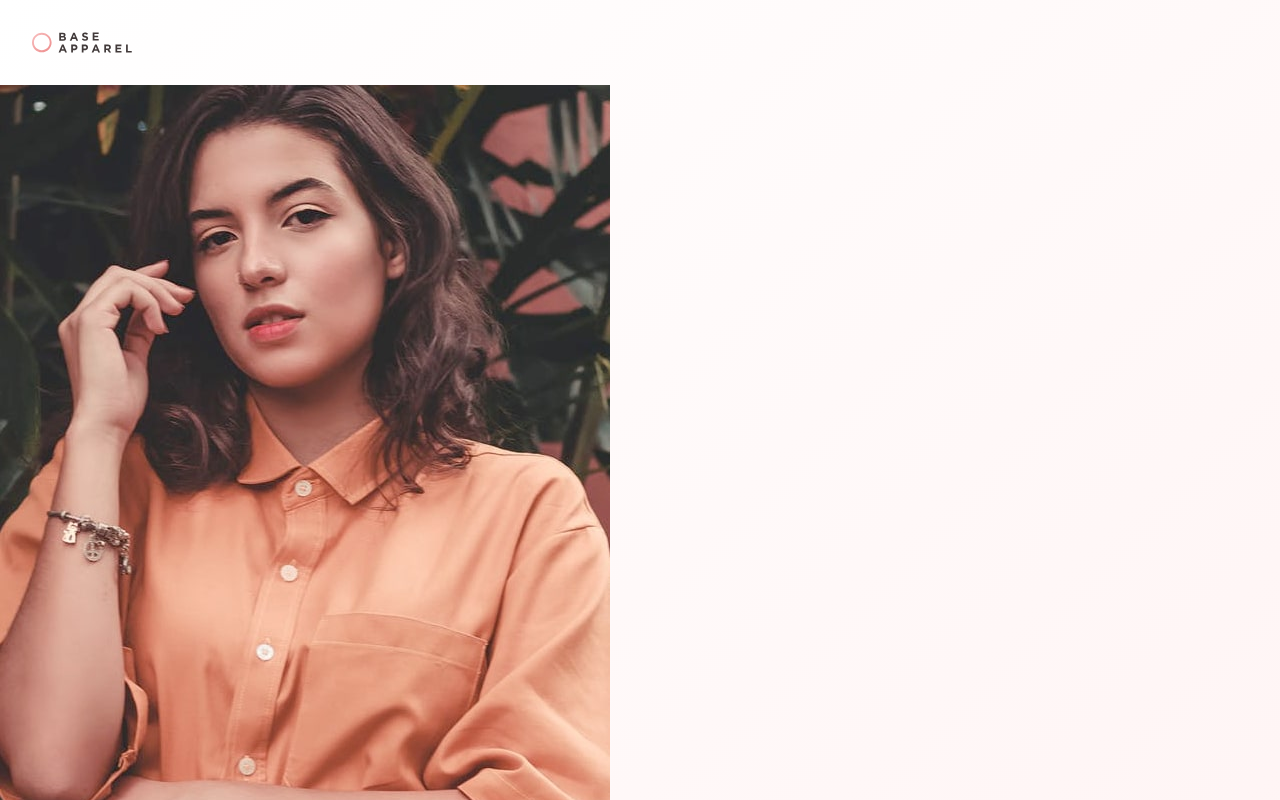
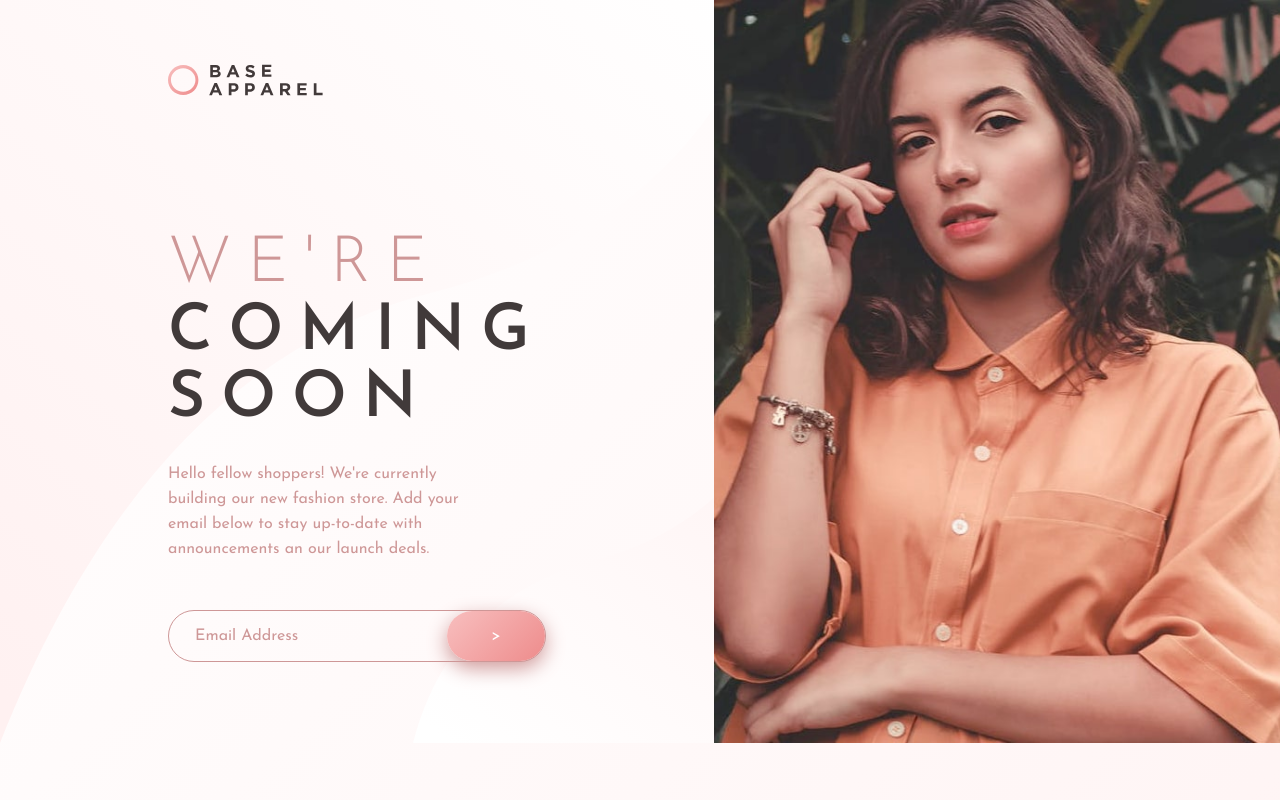
Before and after one commit to Matej-ch/base-apparel-coming-soon-page, a React (Vite) app: page / in a window 1280 px wide. Shown: the top 800 px of the page. Built offline with nearby package versions, Linux system fonts and the light colour scheme.

Commit message:
added design for desktop

```diff
--- a/src/App.scss
+++ b/src/App.scss
@@ -47,6 +47,7 @@
     padding: 0.75rem 1.75rem;
     right: 0;
     top: 0;
+    bottom: 0;
     border-radius: 32px;
     box-shadow: var(--clr-primary) 0px 7px 20px 0px;
 
@@ -61,3 +62,61 @@
   color: var(--clr-primary);
   letter-spacing: 10px;
 }
+
+@media screen and (min-width: 600px) {
+  .App {
+    grid-template-areas:
+            "info img";
+
+    background: url("./assets/bg-pattern-desktop.svg");
+    background-repeat: no-repeat;
+    background-position: left bottom;
+
+    .info {
+      grid-area: info;
+      padding-left: 10.5rem;
+      padding-right: 10.5rem;
+    }
+
+    header {
+      padding: 4rem 0 1rem 0;
+
+      img {
+        width: 155px;
+      }
+    }
+
+    h1 {
+      padding: 7.5rem 0 1rem 0;
+      font-size: 4rem;
+      text-align: left;
+      line-height: 4.2rem;
+      letter-spacing: 16px;
+    }
+
+    p {
+      padding: 0.75rem 3.75rem 0.75rem 0;
+      text-align: left;
+      font-size: 1rem;
+      line-height: 25px;
+    }
+
+    form {
+      margin: 2.25rem 0 0;
+      padding: 0.75rem 1.5rem 0.75rem 1.5rem;
+      max-width: 440px;
+    }
+
+    button {
+      padding: 0.75rem 2.75rem;
+    }
+
+    picture {
+
+    }
+  }
+
+  .highlight {
+    letter-spacing: 16px;
+  }
+}
--- a/src/App.tsx
+++ b/src/App.tsx
@@ -9,14 +9,16 @@ function App() {
     return (
         <main className="App">
 
-            <header>
-                <img src={logoSvg} alt="shop logo"/>
-            </header>
 
             <picture>
                 <source srcSet={heroDesktop} media="(min-width: 600px)"/>
                 <img src={heroMobile} alt=""/>
             </picture>
+
+            <div className={'info'}>
+                <header>
+                    <img src={logoSvg} alt="shop logo"/>
+                </header>
 
                 <h1>
                     <span className={'highlight'}>WE'RE</span> coming soon
@@ -34,6 +36,8 @@ function App() {
                     </div>
 
                 </form>
+            </div>
+
         </main>
     )
 }
--- a/src/index.scss
+++ b/src/index.scss
@@ -55,6 +55,12 @@ input, button, textarea, select {
   font: inherit;
   border: none;
   background-color: transparent;
+  color: var(--clr-primary);
+}
+
+input:focus {
+  border: none;
+  outline: none;
 }
 
 p, h1, h2, h3, h4, h5, h6 {
```
Lines whose indentation alone changed are shown as unchanged.
